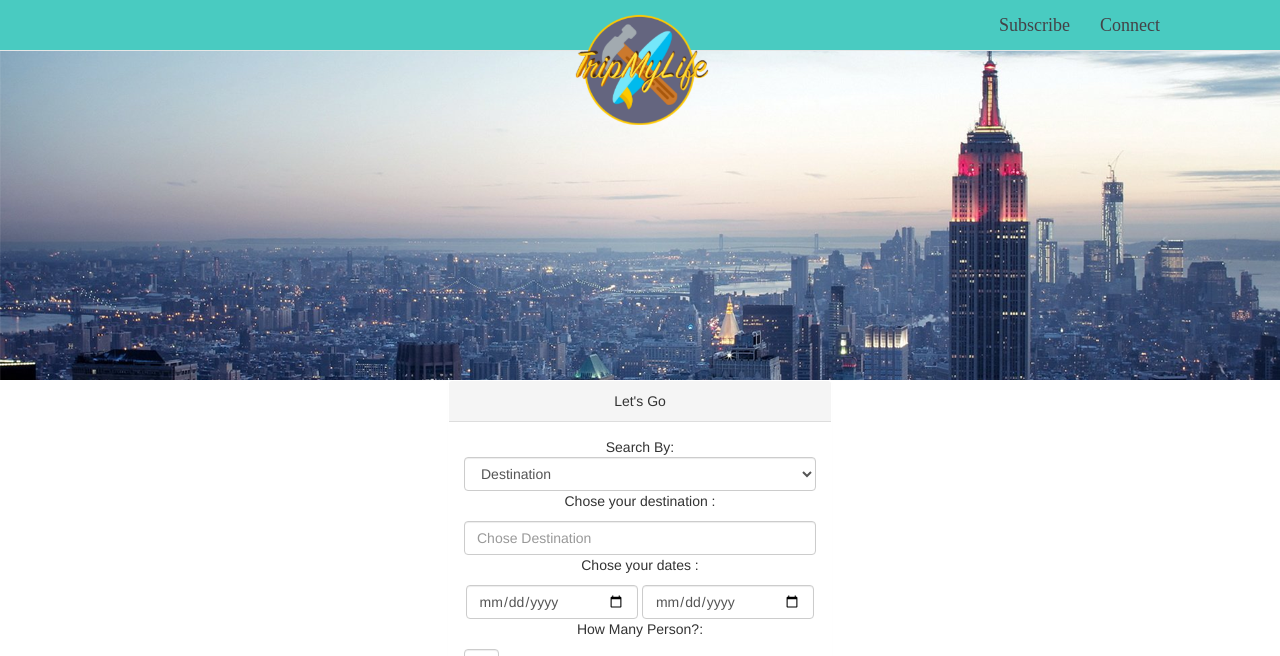
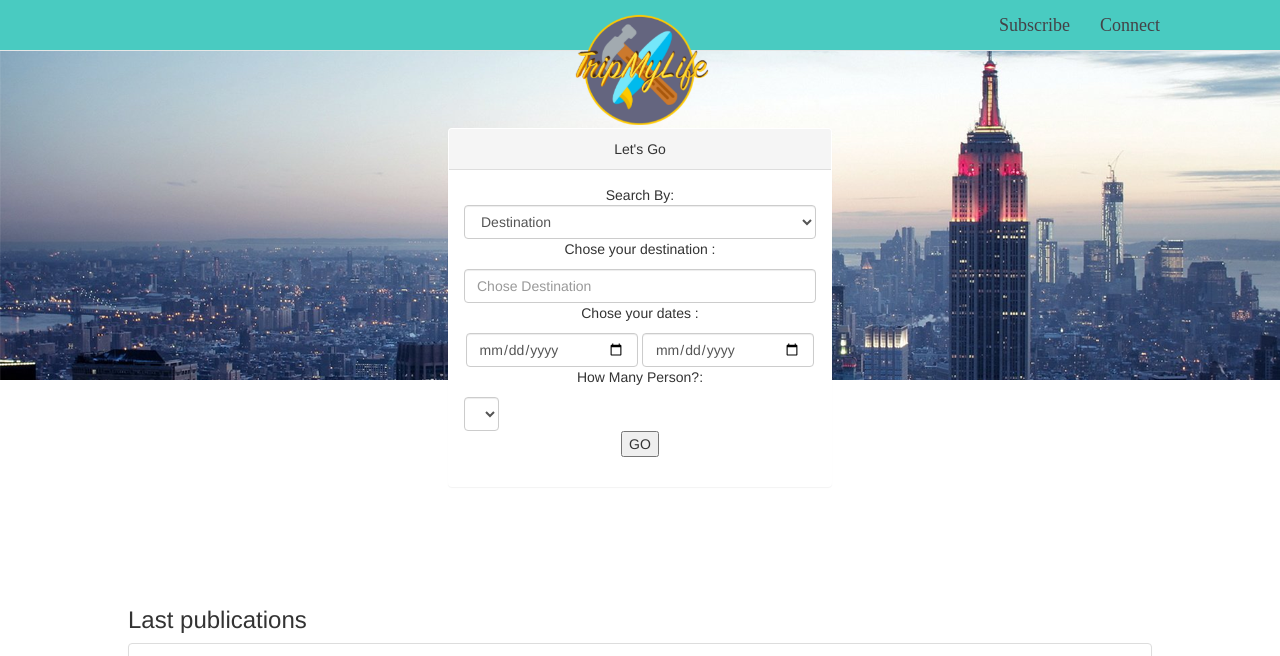
Before and after one commit to yannisleguen/ProjetWebServeur, a PHP site: page / in a window 1280 px wide. Shown: the top 656 px of the page. Run offline with PHP 8.4, Linux system fonts and the light colour scheme; some libraries are stand-ins or nearby versions.

Commit message:
Add files via upload
Change CSS

```diff
--- a/css/index.css
+++ b/css/index.css
@@ -6,8 +6,15 @@
 
 .carousel-inner{
     height: 80%
-    position:fixed;
+
 }
+
+.carousel{
+    position: absolute;
+    z-index: 4;
+    width: 100%;
+
+  }
 .navbar{
     margin-bottom: -1px;
 }
@@ -34,7 +41,8 @@
 
 .search-pannel {
 
-    margin-bottom: 20px;
+     margin-top: 10%;
+    margin-bottom: 100px;
     background-color: #fff;
     border: 1px solid transparent;
         border-top-color: transparent;
@@ -49,6 +57,8 @@
     margin-left: auto;
     margin-right: auto;
     text-align: center;
+     position: sticky;
+    z-index: 8;
 
 
 
```
